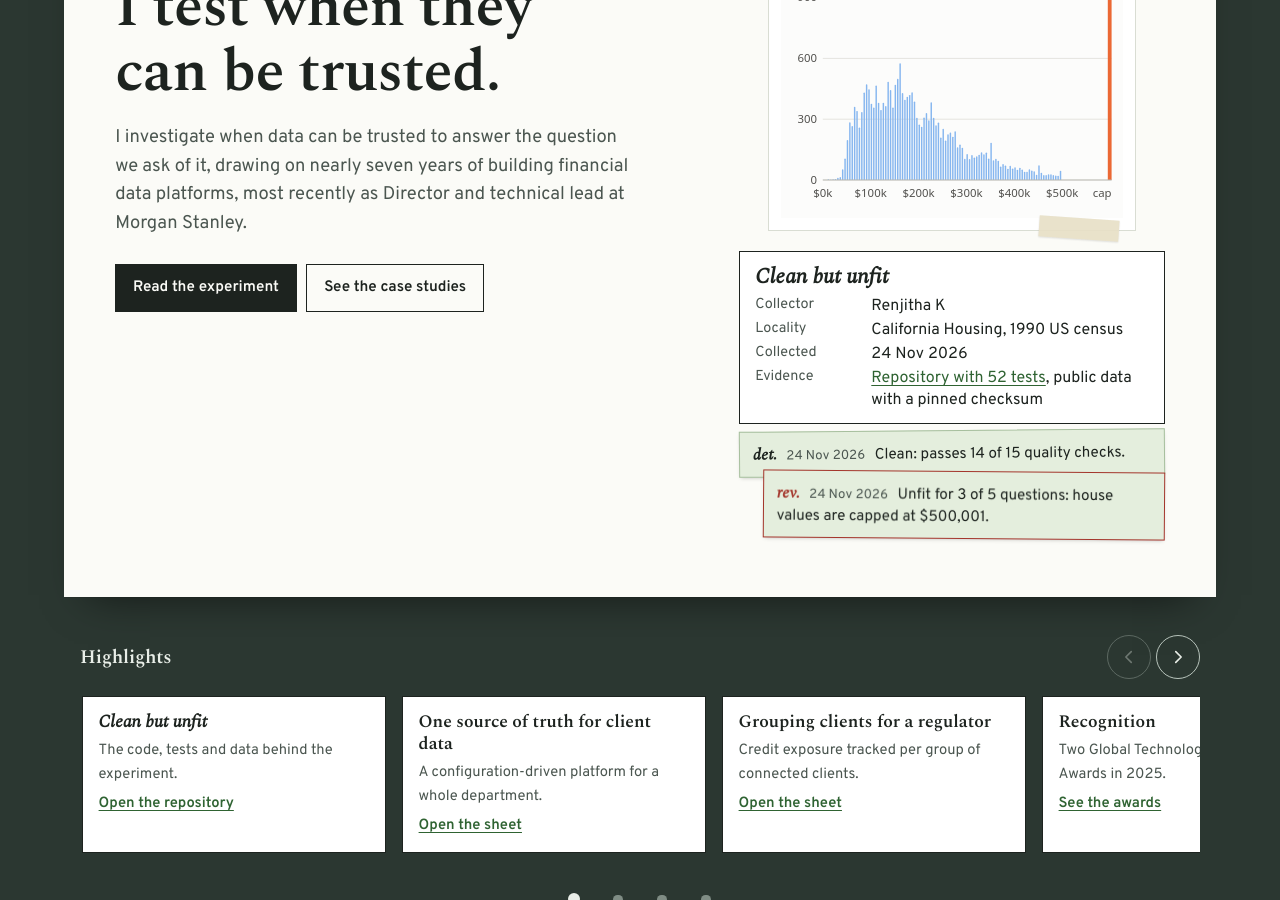
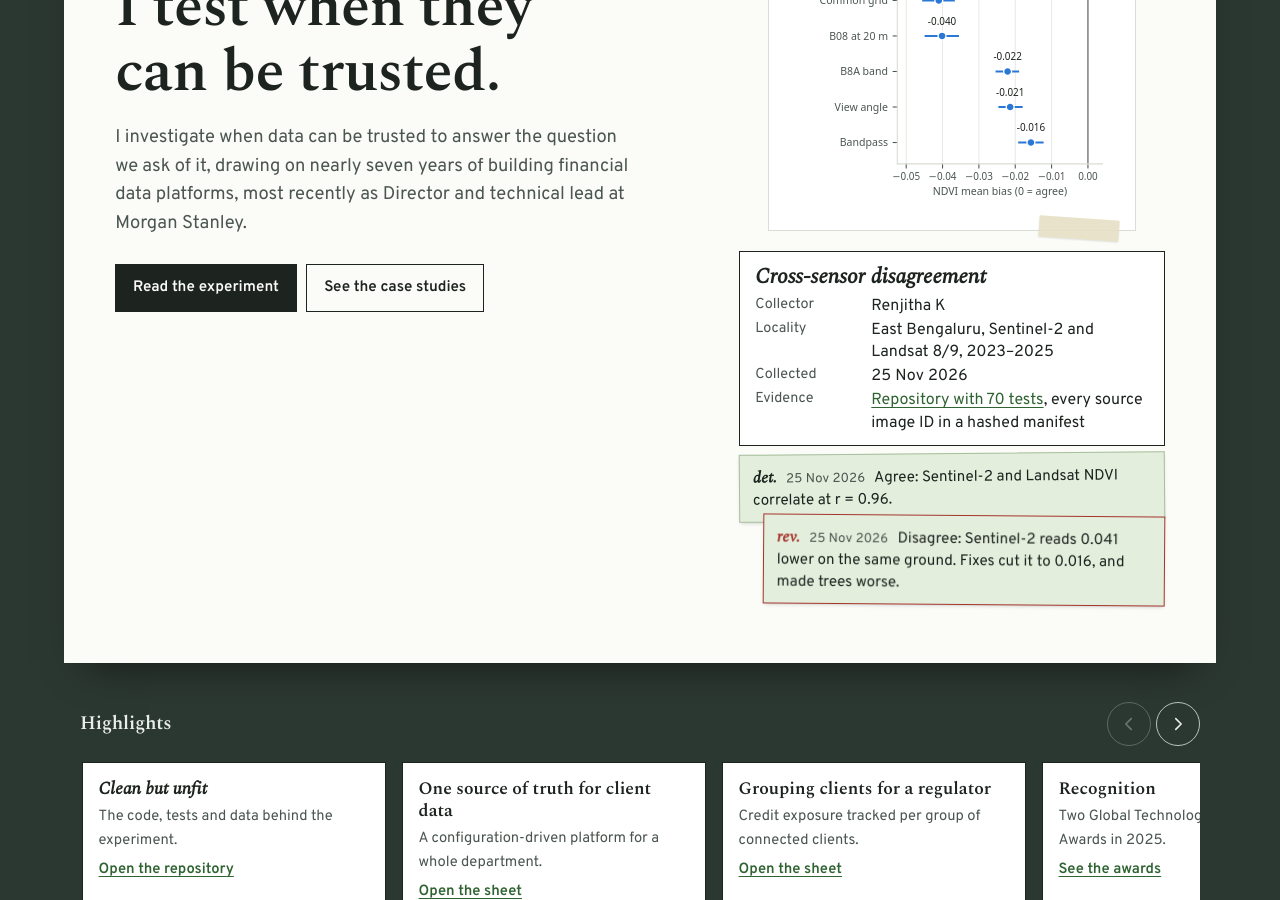
Before and after one commit to renjithak-swe/renjithak-swe.github.io, a Jekyll site: the page built from index.html, in a window 1280 px wide and 900 px high, scrolled down 319 px. Built offline with Jekyll 4.4.1, drawn with Linux system fonts in a browser that asks for light colours; some web fonts are replaced.

Commit message:
Feature the cross-sensor experiment on the home page; fix native bias rounding

```diff
--- a/index.html
+++ b/index.html
@@ -6,7 +6,7 @@ layout: default
     <h1 id="hero-title">I build data platforms, and I test when they can be&nbsp;trusted.</h1>
     <p class="lede">I investigate when data can be trusted to answer the question we ask of it, drawing on nearly seven years of building financial data platforms, most recently as Director and technical lead at Morgan Stanley.</p>
     <p class="actions">
-      <a class="action action-primary" href="/writing/clean-but-wrong-for-your-question/">Read the experiment</a>
+      <a class="action action-primary" href="/writing/beyond-correlation-cross-sensor-disagreement/">Read the experiment</a>
       <a class="action" href="#work">See the case studies</a>
     </p>
   </div>
@@ -15,22 +15,22 @@ layout: default
     <span class="tape tape-a" aria-hidden="true"></span>
     <span class="tape tape-b" aria-hidden="true"></span>
     <span class="stamp" aria-hidden="true"><span>Open</span><span>experiment</span><span class="data">2026</span></span>
-    <img src="/assets/img/clean-but-wrong/house-value-histogram-narrow.svg" width="360" height="380" alt="Histogram of California house values: most neighbourhoods fall between $50k and $350k, with a separate spike of 965 neighbourhoods recorded at exactly $500,001.">
+    <img src="/assets/img/cross-sensor-disagreement/hero-ndvi-bias.svg" width="360" height="380" alt="Dot plot of Sentinel-2 minus Landsat NDVI bias at each processing step, on 47 image pairs over east Bengaluru: native pixels −0.036, common grid −0.041, B08 at 20 m −0.040, B8A band −0.022, view angle −0.021, bandpass −0.016. The bias shrinks but never reaches zero.">
   </figure>
 
   <div class="label-block">
-    <p class="label-name"><i>Clean but unfit</i></p>
+    <p class="label-name"><i>Cross-sensor disagreement</i></p>
     <dl class="fields">
       <div><dt>Collector</dt><dd>Renjitha K</dd></div>
-      <div><dt>Locality</dt><dd>California Housing, 1990 US census</dd></div>
-      <div><dt>Collected</dt><dd class="data">24 Nov 2026</dd></div>
-      <div><dt>Evidence</dt><dd><a href="https://github.com/renjithak-swe/clean-but-unfit">Repository with 52 tests</a>, public data with a pinned checksum</dd></div>
+      <div><dt>Locality</dt><dd>East Bengaluru, Sentinel-2 and Landsat 8/9, 2023–2025</dd></div>
+      <div><dt>Collected</dt><dd class="data">25 Nov 2026</dd></div>
+      <div><dt>Evidence</dt><dd><a href="https://github.com/renjithak-swe/cross-sensor-disagreement">Repository with 70 tests</a>, every source image ID in a hashed manifest</dd></div>
     </dl>
   </div>
 
   <ol class="slips slips-layered" aria-label="Findings, oldest first">
-    <li class="slip"><span class="slip-mark">det.</span> <span class="data">24 Nov 2026</span> Clean: passes 14 of 15 quality checks.</li>
-    <li class="slip slip-rev"><span class="slip-mark">rev.</span> <span class="data">24 Nov 2026</span> Unfit for 3 of 5 questions: house values are capped at $500,001.</li>
+    <li class="slip"><span class="slip-mark">det.</span> <span class="data">25 Nov 2026</span> Agree: Sentinel-2 and Landsat NDVI correlate at r = 0.96.</li>
+    <li class="slip slip-rev"><span class="slip-mark">rev.</span> <span class="data">25 Nov 2026</span> Disagree: Sentinel-2 reads 0.041 lower on the same ground. Fixes cut it to 0.016, and made trees worse.</li>
   </ol>
 </section>
 
```
Also changed, not shown: _posts/2026-11-25-beyond-correlation-cross-sensor-disagreement.md (+2 -2 lines), assets/img/cross-sensor-disagreement/hero-ndvi-bias.svg (added).
